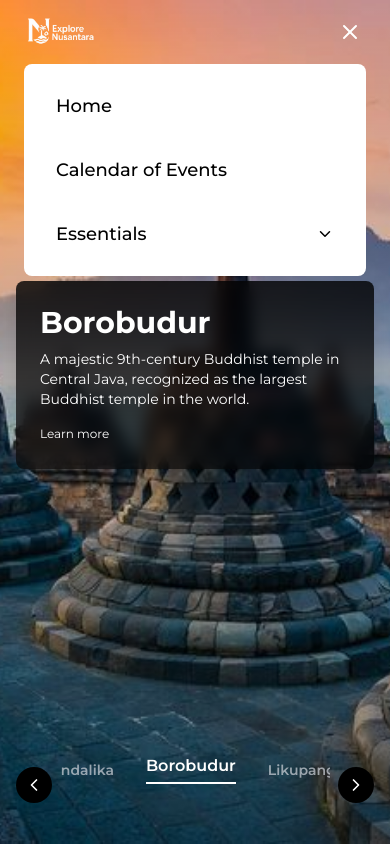
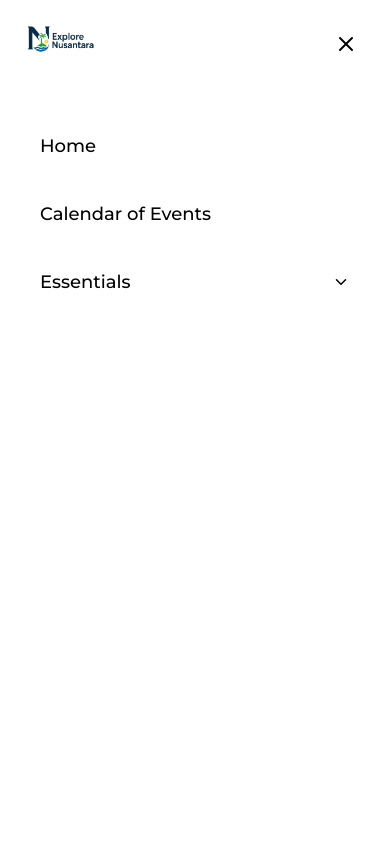
Before and after one commit to ahmatfauzy/explore-nusantara, a React (Vite) app: page / in a window 390 px wide. Both pictures are taken after a click on the button 350 px from the left and 32 px from the top of the page. Shown: the top 844 px of the page. Built offline with nearby package versions, Linux system fonts and the light colour scheme.

Commit message:
fix bug dropdown menu mobile

```diff
--- a/src/components/Navbar.tsx
+++ b/src/components/Navbar.tsx
@@ -15,9 +15,7 @@ const Navbar = () => {
         setIsScrolled(false);
       }
     };
-
     window.addEventListener("scroll", handleScroll);
-
     return () => {
       window.removeEventListener("scroll", handleScroll);
     };
@@ -25,13 +23,19 @@ const Navbar = () => {
 
   const toggleMobileMenu = () => {
     setIsMobileMenuOpen(!isMobileMenuOpen);
-    // Close info dropdown if mobile menu is toggled
-    if (!isMobileMenuOpen) {
+    // Close info dropdown if mobile menu is toggled off
+    if (isMobileMenuOpen) {
       setIsInfoDropdownOpen(false);
     }
   };
 
-  const toggleInfoDropdown = () => {
+  const toggleInfoDropdown = (e: React.MouseEvent) => {
+    e.stopPropagation();
+    setIsInfoDropdownOpen(prevState => !prevState);
+  };
+
+  // Handle mobile dropdown toggle separately
+  const toggleMobileInfoDropdown = () => {
     setIsInfoDropdownOpen(!isInfoDropdownOpen);
   };
 
@@ -40,46 +44,61 @@ const Navbar = () => {
     const handleClickOutside = (event: MouseEvent) => {
       const dropdown = document.getElementById("info-dropdown");
       const trigger = document.getElementById("info-trigger");
+      const mobileDropdown = document.getElementById("mobile-essentials-content");
+      const mobileTrigger = document.getElementById("mobile-essentials-btn");
 
+      // For desktop dropdown
       if (
         isInfoDropdownOpen &&
         dropdown &&
         !dropdown.contains(event.target as Node) &&
         trigger &&
-        !trigger.contains(event.target as Node)
+        !trigger.contains(event.target as Node) &&
+        !isMobileMenuOpen // Only consider this logic when mobile menu is closed
       ) {
         setIsInfoDropdownOpen(false);
       }
+
+      // For mobile dropdown - we don't want to close when clicking inside
+      if (
+        isMobileMenuOpen &&
+        isInfoDropdownOpen &&
+        mobileDropdown &&
+        !mobileDropdown.contains(event.target as Node) &&
+        mobileTrigger &&
+        !mobileTrigger.contains(event.target as Node)
+      ) {
+        // Don't close the dropdown here - we'll let the button handle it
+      }
     };
-
     document.addEventListener("mousedown", handleClickOutside);
     return () => {
       document.removeEventListener("mousedown", handleClickOutside);
     };
-  }, [isInfoDropdownOpen]);
+  }, [isInfoDropdownOpen, isMobileMenuOpen]);
 
   // Animation variants
   const mobileMenuVariants = {
     hidden: {
       opacity: 0,
-      y: -20,
+      y: "-100%"
     },
     visible: {
       opacity: 1,
       y: 0,
       transition: {
         duration: 0.3,
-        ease: "easeOut",
-      },
+        ease: "easeOut"
+      }
     },
     exit: {
       opacity: 0,
-      y: -20,
+      y: "-100%",
       transition: {
         duration: 0.2,
-        ease: "easeIn",
-      },
-    },
+        ease: "easeIn"
+      }
+    }
   };
 
   const menuItemVariants = {
@@ -146,7 +165,7 @@ const Navbar = () => {
     },
     {
       title: "Brand Guidelines",
-      image: "/images/brand-guidelines.jpg",
+      image: "/images/borobudur.jpeg",
       alt: "Balinese temple gate",
       link: "/information/brand-guidelines",
     },
@@ -173,7 +192,6 @@ const Navbar = () => {
             className="h-8 md:h-12 w-auto"
           />
         </div>
-
         {/* Desktop Navigation */}
         <nav className="hidden md:flex items-center">
           <div className="flex space-x-10">
@@ -216,10 +234,9 @@ const Navbar = () => {
                   }`}
                 />
               </button>
-
               {/* Information dropdown */}
               <AnimatePresence>
-                {isInfoDropdownOpen && (
+                {isInfoDropdownOpen && !isMobileMenuOpen && (
                   <motion.div
                     id="info-dropdown"
                     initial="hidden"
@@ -235,7 +252,6 @@ const Navbar = () => {
                           The Wonders of Indonesia Celebrated Internationally
                         </h3>
                       </motion.div>
-
                       <div className="grid grid-cols-1 md:grid-cols-2 lg:grid-cols-3 gap-4">
                         {infoCards.map((card, index) => (
                           <motion.a
@@ -243,7 +259,10 @@ const Navbar = () => {
                             href={card.link}
                             variants={cardVariants}
                             className="relative overflow-hidden rounded-lg group cursor-pointer"
-                            onClick={() => setIsInfoDropdownOpen(false)}
+                            onClick={(e) => {
+                              e.stopPropagation();
+                              setIsInfoDropdownOpen(false);
+                            }}
                           >
                             <div className="aspect-w-16 aspect-h-9 w-full overflow-hidden">
                               <img
@@ -273,7 +292,6 @@ const Navbar = () => {
             </div>
           </div>
         </nav>
-
         {/* Mobile Menu Button with animation */}
         <motion.button
           whileTap={{ scale: 0.95 }}
@@ -304,8 +322,7 @@ const Navbar = () => {
           )}
         </motion.button>
       </div>
-
-      {/* Mobile Menu with animation */}
+      {/* Full-screen Mobile Menu */}
       <AnimatePresence>
         {isMobileMenuOpen && (
           <motion.div
@@ -313,42 +330,69 @@ const Navbar = () => {
             animate="visible"
             exit="exit"
             variants={mobileMenuVariants}
-            className="md:hidden mt-4 py-4 px-4 bg-white rounded-lg"
+            className="md:hidden fixed top-0 left-0 w-full h-full bg-white z-40 pt-24 pb-6 px-6 overflow-y-auto"
           >
-            <nav className="flex flex-col space-y-3">
+            {/* Close button at the top right */}
+            <button
+              className="absolute top-6 right-6 p-2"
+              onClick={toggleMobileMenu}
+              aria-label="Close menu"
+            >
+              <X size={24} />
+            </button>
+
+            {/* Logo at the top left */}
+            <div className="absolute top-6 left-6">
+              <img
+                src="/icon1.png"
+                alt="ExploreNusantara Logo"
+                className="h-8 w-auto"
+              />
+            </div>
+
+            {/* Menu items */}
+            <nav className="flex flex-col space-y-4 mt-6">
               <motion.a
                 href="/"
                 custom={0}
                 initial="hidden"
                 animate="visible"
                 variants={menuItemVariants}
-                className="text-black font-medium px-4 py-3 hover:bg-gray-100 hover:text-blue-600 rounded-md text-lg"
+                className="text-black font-medium py-3 hover:bg-gray-100 hover:text-blue-600 rounded-md text-lg px-4"
+                onClick={() => setIsMobileMenuOpen(false)}
                 whileHover={{ scale: 1.02 }}
                 whileTap={{ scale: 0.98 }}
               >
                 Home
               </motion.a>
+
               <motion.a
                 href="/events"
                 custom={1}
                 initial="hidden"
                 animate="visible"
                 variants={menuItemVariants}
-                className="text-black font-medium px-4 py-3 hover:bg-gray-100 hover:text-blue-600 rounded-md text-lg"
+                className="text-black font-medium py-3 hover:bg-gray-100 hover:text-blue-600 rounded-md text-lg px-4"
+                onClick={() => setIsMobileMenuOpen(false)}
                 whileHover={{ scale: 1.02 }}
                 whileTap={{ scale: 0.98 }}
               >
                 Calendar of Events
               </motion.a>
+
+              {/* Essentials menu item with dropdown */}
               <motion.div
                 custom={2}
                 initial="hidden"
                 animate="visible"
                 variants={menuItemVariants}
+                className="flex flex-col"
               >
+                {/* The Essentials button/title */}
                 <button
-                  onClick={() => setIsInfoDropdownOpen(!isInfoDropdownOpen)}
-                  className="w-full flex justify-between items-center text-black font-medium px-4 py-3 hover:bg-gray-100 hover:text-blue-600 rounded-md text-lg"
+                  id="mobile-essentials-btn"
+                  className="w-full flex justify-between items-center text-black font-medium py-3 hover:bg-gray-100 hover:text-blue-600 rounded-md text-lg px-4"
+                  onClick={toggleMobileInfoDropdown}
                 >
                   Essentials
                   <ChevronDown
@@ -358,16 +402,19 @@ const Navbar = () => {
                     }`}
                   />
                 </button>
+
+                {/* The expanded content for Essentials */}
                 <AnimatePresence>
-                  {isInfoDropdownOpen && (
+                  {isInfoDropdownOpen && isMobileMenuOpen && (
                     <motion.div
+                      id="mobile-essentials-content"
                       initial={{ height: 0, opacity: 0 }}
                       animate={{ height: "auto", opacity: 1 }}
                       exit={{ height: 0, opacity: 0 }}
                       transition={{ duration: 0.3 }}
                       className="overflow-hidden pl-4"
                     >
-                      <div className="pt-2 pb-2 flex flex-col space-y-4">
+                      <div className="pt-2 pb-4 flex flex-col space-y-4">
                         <h3 className="text-lg font-semibold text-gray-800 px-4">
                           The Wonders of Indonesia Celebrated Internationally
                         </h3>
@@ -377,8 +424,8 @@ const Navbar = () => {
                             href={card.link}
                             className="flex items-center space-x-3 p-2 hover:bg-gray-50 rounded-md group"
                             onClick={() => {
+                              setIsMobileMenuOpen(false);
                               setIsInfoDropdownOpen(false);
-                              setIsMobileMenuOpen(false);
                             }}
                           >
                             <div className="w-16 h-16 rounded overflow-hidden flex-shrink-0">
```
